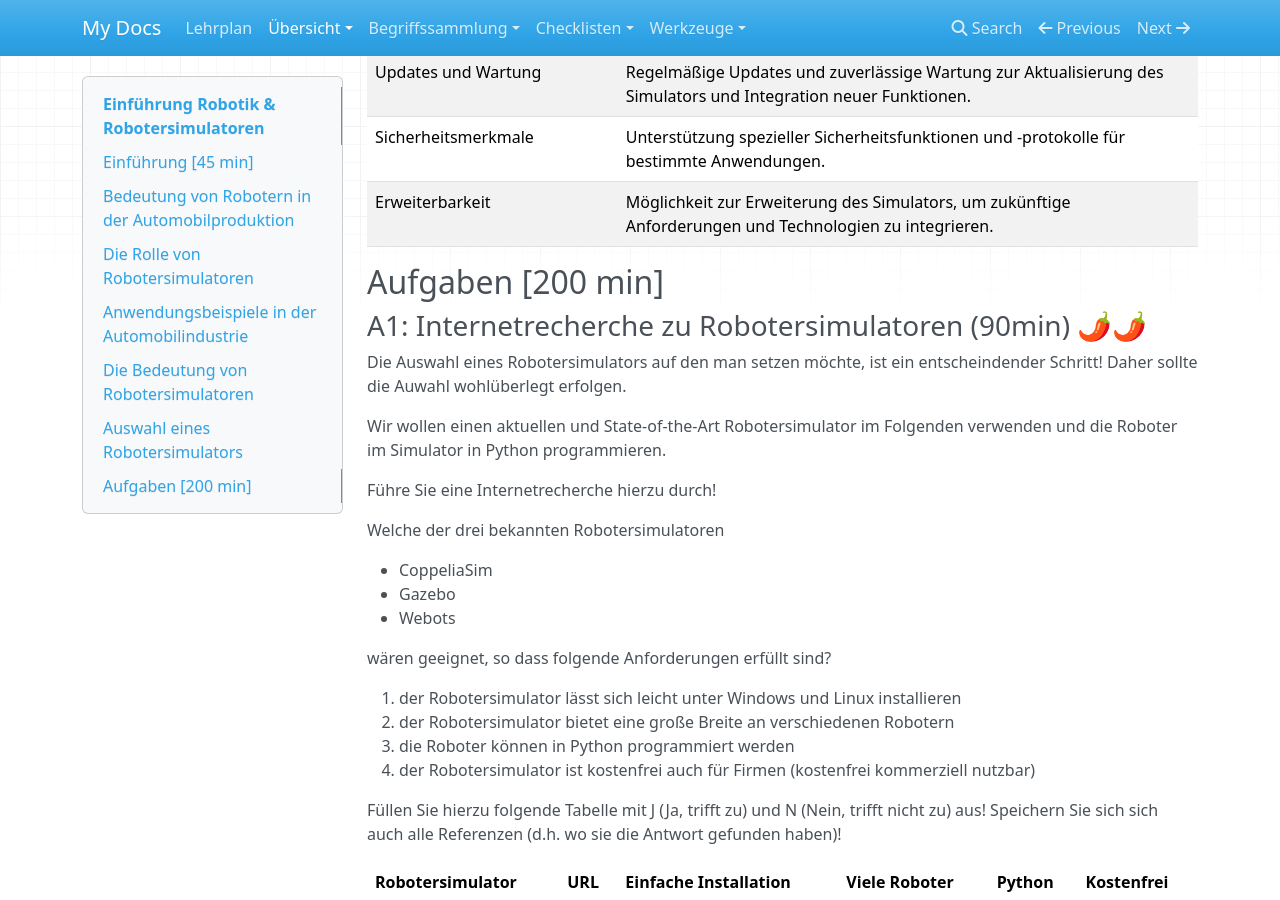
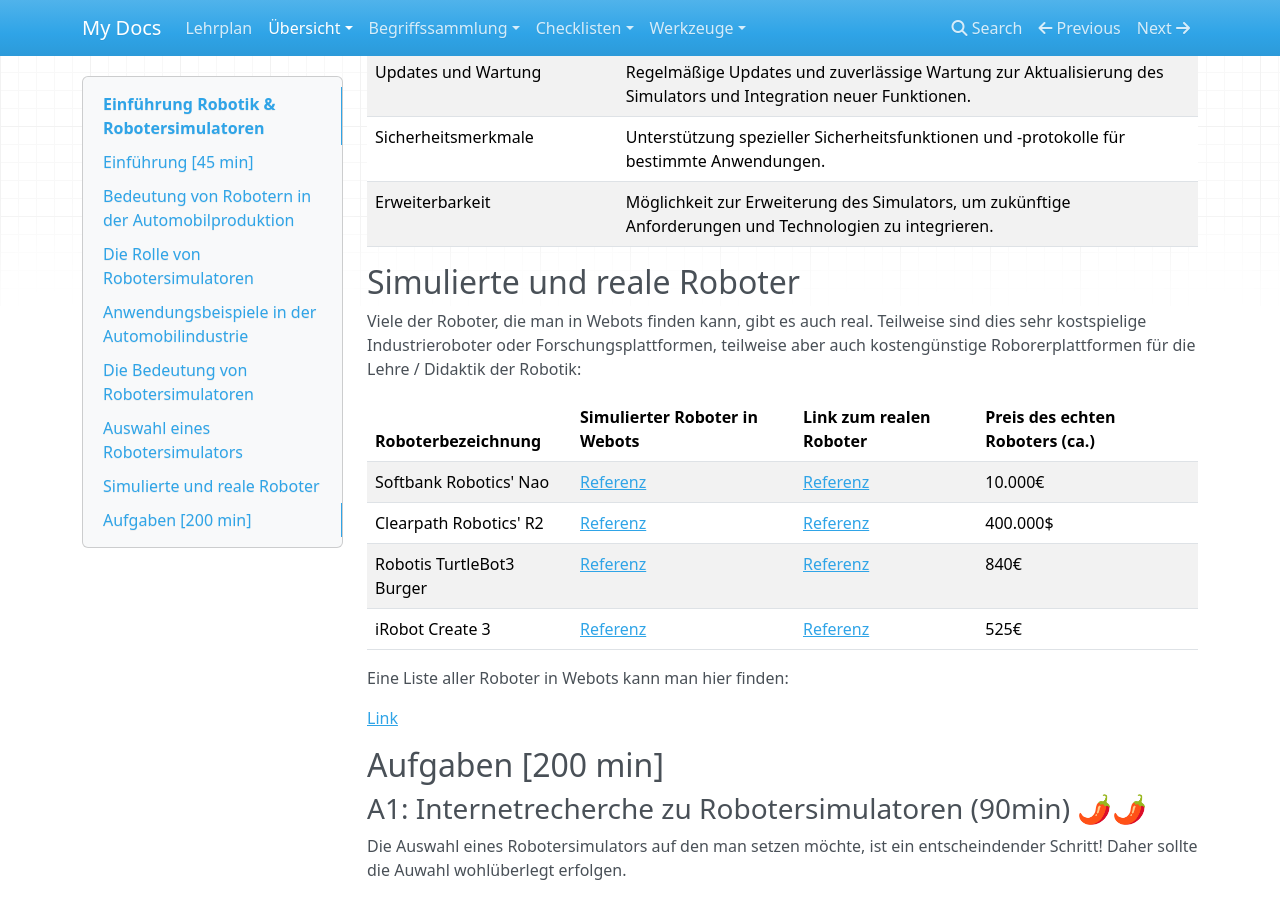
Before and after one commit to kevinsuelzle/Python_Wiki, an MkDocs documentation site: the page built from docs/lehrplan/robotik/unterrichte/einfuehrung_robotik.md, in a window 1280 px wide and 900 px high, scrolled down 2437 px. Built offline with MkDocs 1.6.1, drawn with Linux system fonts in a browser that asks for light colours; nearby versions of some CDN libraries.

Commit message:
Neuer Abschnitt über simulierte Roboter in Webots, die es auch real gibt

```diff
--- a/docs/lehrplan/robotik/unterrichte/einfuehrung_robotik.md
+++ b/docs/lehrplan/robotik/unterrichte/einfuehrung_robotik.md
@@ -75,6 +75,24 @@ Auf dem Markt gibt es mehrere Robotersimulatoren unter denen man auswählen kann
 | Erweiterbarkeit                    | Möglichkeit zur Erweiterung des Simulators, um zukünftige Anforderungen und Technologien zu integrieren. |
 
 
+## Simulierte und reale Roboter
+
+Viele der Roboter, die man in Webots finden kann, gibt es auch real. Teilweise sind dies sehr kostspielige Industrieroboter oder Forschungsplattformen, teilweise aber auch kostengünstige Roborerplattformen für die Lehre / Didaktik der Robotik:
+
+| Roboterbezeichnung     | Simulierter Roboter in Webots | Link zum realen Roboter | Preis des echten Roboters (ca.) |
+|------------------------|-------------------------------|-------------------------|---------------------------------|
+| Softbank Robotics' Nao | [Referenz](https://www.cyberbotics.com/doc/guide/nao?version=cyberbotics:R2019a) | [Referenz](https://www.generationrobots.com/de/403100-programmierbarer-humanoider-roboter-nao-version-6.html) | 10.000€ |
+| Clearpath Robotics' R2 | [Referenz](https://www.cyberbotics.com/doc/guide/pr2?version=R2021a) | [Referenz](https://clearpathrobotics.com/blog/2023/03/pr2-designs-now-available-on-clearpath-robotics-documentation-website/) | 400.000$ |
+| Robotis TurtleBot3 Burger | [Referenz](https://www.cyberbotics.com/doc/guide/turtlebot3-burger?version=R2021a) | [Referenz](https://www.generationrobots.com/de/402707-turtlebot3-burger.html) | 840€ |
+| iRobot Create 3        | [Referenz](https://www.cyberbotics.com/doc/guide/create?version=R2021a) | [Referenz](https://www.mybotshop.de/iRobot-Create-3-Educational-Robot) | 525€ |
+
+Eine Liste aller Roboter in Webots kann man hier finden:
+
+[Link](https://www.cyberbotics.com/doc/guide/robots?version=R2021a)
+
+
+
+
 ## Aufgaben [200 min]
 
 ### A1: Internetrecherche zu Robotersimulatoren (90min) 🌶️🌶️
```
